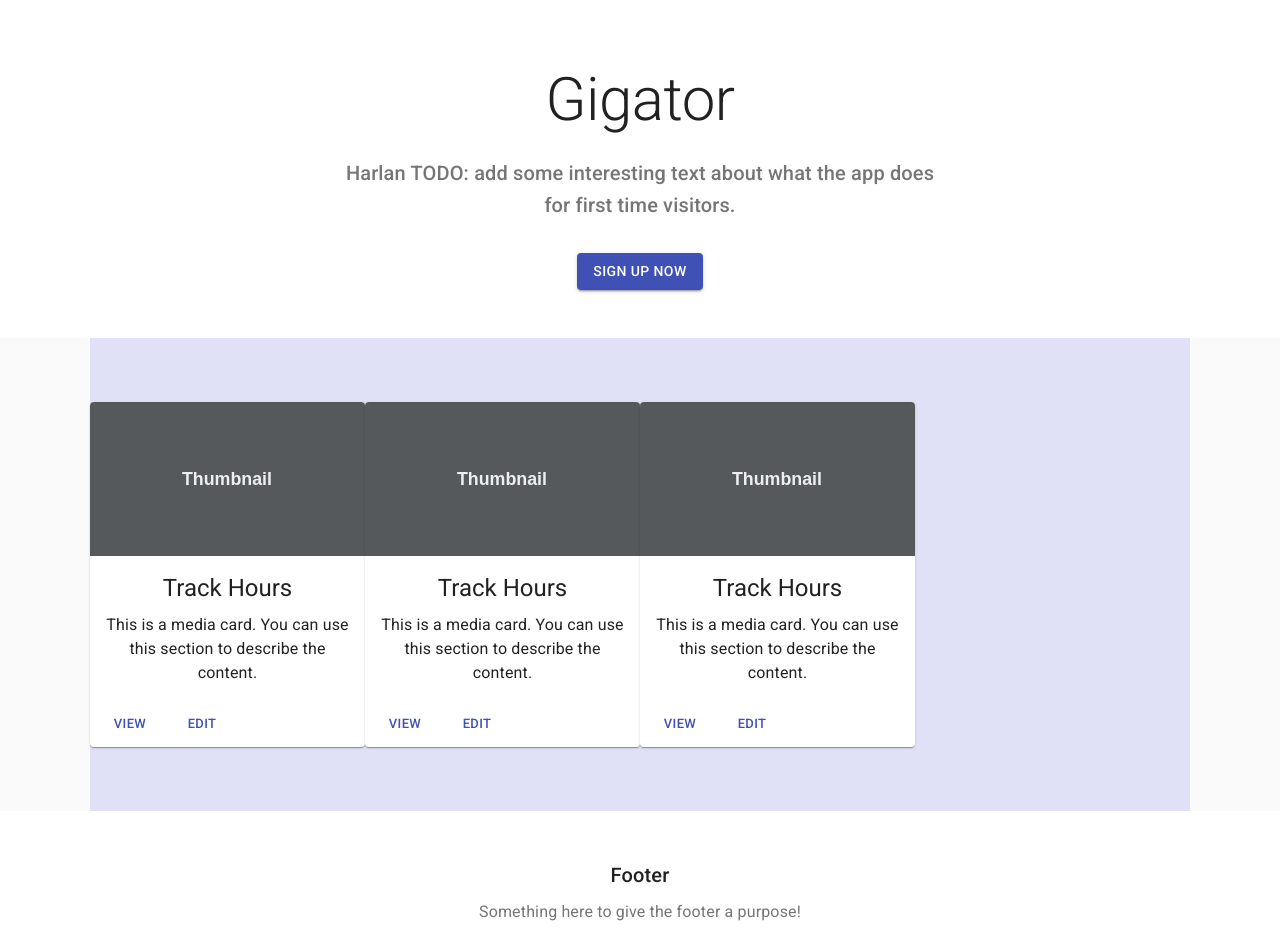
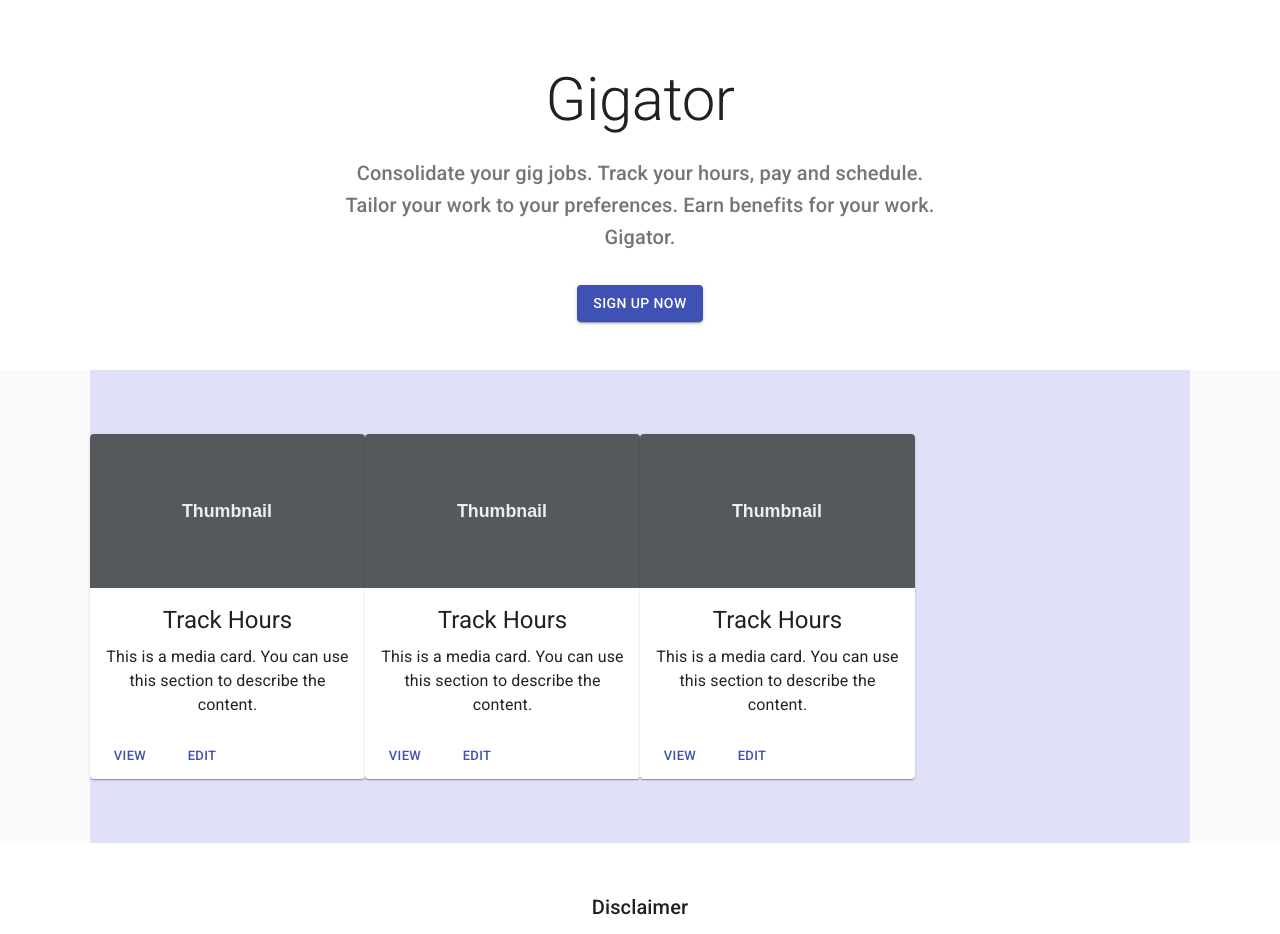
Before and after one commit to harlanv24/gigator, a React (Create React App) app: page / in a window 1280 px wide. Shown: the top 934 px of the page. Built offline with nearby package versions, Linux system fonts and the light colour scheme.

Commit message:
Changing alignment + adding text

```diff
--- a/src/pages/signup.js
+++ b/src/pages/signup.js
@@ -78,7 +78,7 @@ function Signup(props) {
               Gigator
             </Typography>
             <Typography variant="h6" align="center" color="textSecondary" paragraph>
-              Harlan TODO: add some interesting text about what the app does for first time visitors.
+              Consolidate your gig jobs. Track your hours, pay and schedule. Tailor your work to your preferences. Earn benefits for your work. Gigator.
             </Typography>
             <div className={classes.heroButtons}>
               <Grid container spacing={16} justify="center">
@@ -114,7 +114,7 @@ function Signup(props) {
                     <Button size="small" color="primary">
                       View
                     </Button>
-                    <Button size="small" color="primary">
+                    <Button size="small" color="primary" align = "right">
                       Edit
                     </Button>
                   </CardActions>
@@ -127,10 +127,10 @@ function Signup(props) {
       {/* Footer */}
       <footer className={classes.footer}>
         <Typography variant="h6" align="center" gutterBottom>
-          Footer
+          Disclaimer
         </Typography>
         <Typography variant="subtitle1" align="center" color="textSecondary" component="p">
-          Something here to give the footer a purpose!
+          The benefits feature of Gigator is not available currently.
         </Typography>
       </footer>
       {/* End footer */}
```
